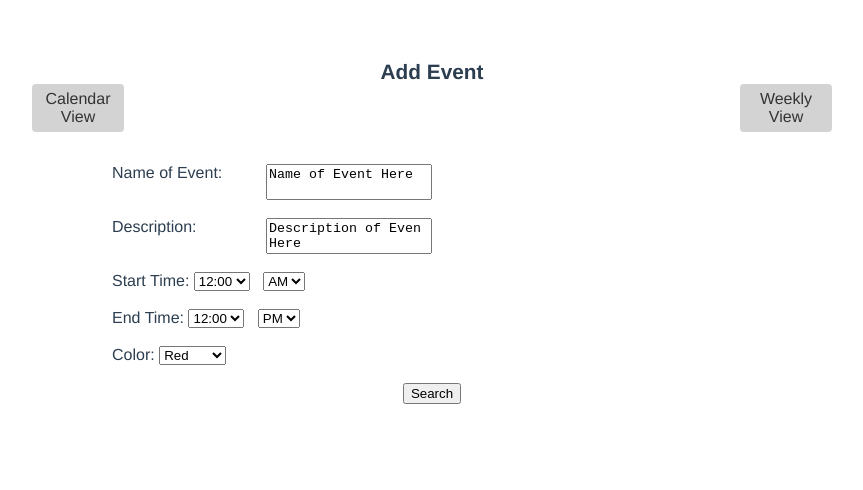
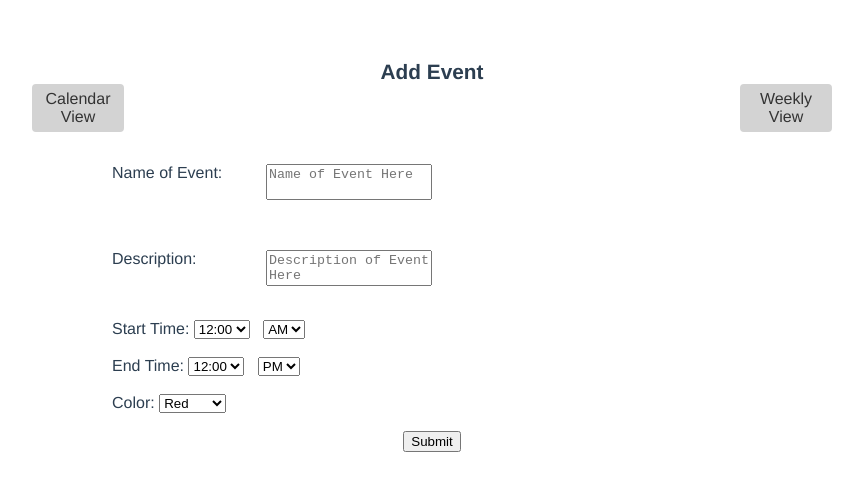
Before and after one commit to jmhibben/Task-Calendar, a Vue app: page /#/task in a window 1280 px wide. Shown: the top 490 px of the page, without its empty margins (208-1071 px from the left). Built offline with nearby package versions, Linux system fonts and the light colour scheme.

Commit message:
Task.vue - Fixed and added v-model for event name and description. Can now submit all fields.

```diff
--- a/src/components/Task.vue
+++ b/src/components/Task.vue
@@ -7,12 +7,12 @@
   </nav>
   <article>
     <form id="taskForm">
-      <div id="label">Name of Event: <textarea id="textbox">{{eventName}}</textarea></div>
+      <p id="label">Name of Event: <textarea id="textbox" v-model="eventName" placeholder="Name of Event Here">{{eventName}}</textarea></p>
       <br><br>
 
-      <div id="label">
-      Description:&nbsp&nbsp <textarea id="textbox">{{desc}}</textarea>
-      </div><br><br>
+      <p id="label">
+      Description:&nbsp&nbsp <textarea id="textbox" v-model="desc" placeholder="Description of Event Here">{{desc}}</textarea>
+    </p><br><br>
 
       <div id="label">Start Time:
       <select v-model="startN">
@@ -46,7 +46,7 @@
       <option>Purple</option>
       <option>Green</option>
       </select></div><br>
-      <button type='submit' class='btn btn-default' v-on:click='submitForm'>Search</button>
+      <button type='submit' class='btn btn-default' v-on:click='submitForm'>Submit</button>
     </form>
   </article>
   </div>
@@ -57,8 +57,8 @@
     data () {
       return {
         title: 'Add Event',
-        eventName: 'Name of Event Here',
-        desc: 'Description of Even Here',
+        eventName: '',
+        desc: '',
         startN: '12:00',
         selectedStart: 'AM',
         selectedEnd: 'PM',
@@ -69,6 +69,13 @@
     methods: {
       submitForm: function () {
         document.getElementById('taskForm').submit()
+        setTimeout(1000)
+        console.log(
+          'Name: ' + this.eventName,
+          'Start Time: ' + this.startN + ' ' + this.selectedStart,
+          'End Time: ' + this.endN + ' ' + this.selectedEnd,
+          'Color: ' + this.selectedColor
+        )
       }
     }
   }
```
